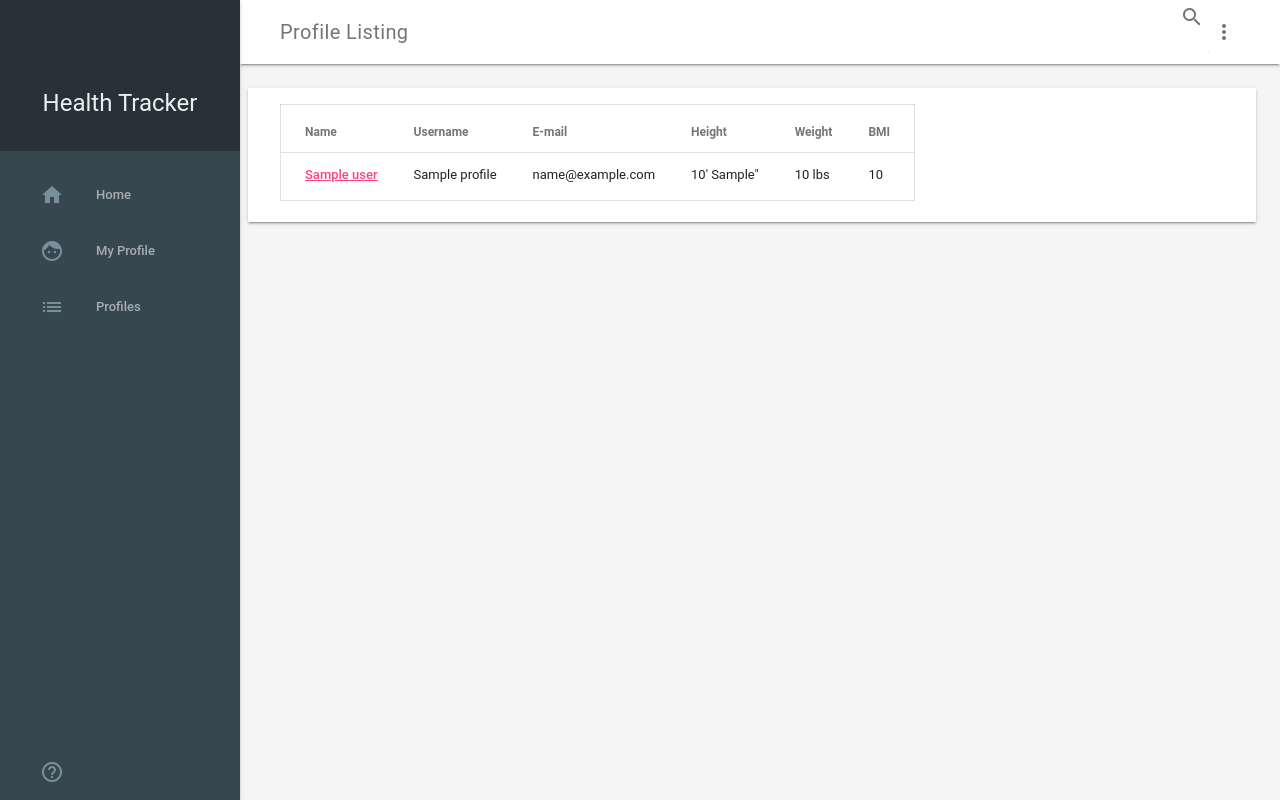
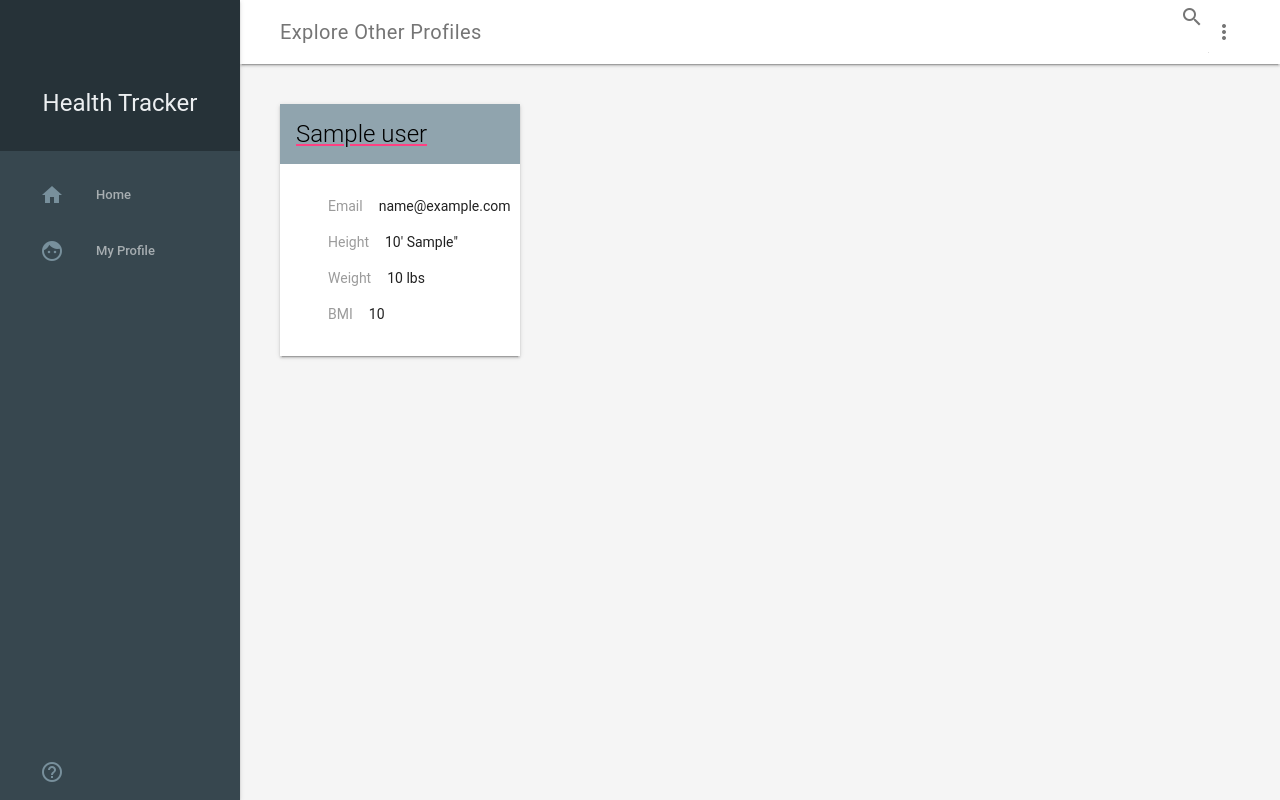
Before and after one commit to trumpet2012/health_tracker, a Django app: template health_records/templates/health_records/profile_listing.html in a window 1280 px wide. Run offline with Django 3.2, Linux system fonts and the light colour scheme; the template is opened without the code that fills it: most values are stand-ins (such as "Sample title", 1, 10 or a date in 2020); some libraries are stand-ins or nearby versions.

Commit message:
Replaced home page with the profile listing page. Updated the profile listing page to use cards instead of being a table.

```diff
--- a/health_records/templates/health_records/profile_listing.html
+++ b/health_records/templates/health_records/profile_listing.html
@@ -1,51 +1,67 @@
 {% extends 'base.html' %}
 
 {% block content_title %}
-    Profile Listing
+    Explore Other Profiles
 {% endblock %}
 
 {% block content %}
-    <div class="mdl-shadow--2dp mdl-color--white mdl-cell--12-col">
-        <div class="mdl-layout__content health-cell">
-            {% if object_list %}
-                <table class="mdl-data-table mdl-js-data-table">
-                    <thead>
-                    <tr>
-                        <th class="mdl-data-table__cell--non-numeric">Name</th>
-                        <th class="mdl-data-table__cell--non-numeric">Username</th>
-                        <th class="mdl-data-table__cell--non-numeric">E-mail</th>
-                        <th class="mdl-data-table__cell--non-numeric">Height</th>
-                        <th class="mdl-data-table__cell--non-numeric">Weight</th>
-                        <th class="mdl-data-table__cell--non-numeric">BMI</th>
-                    </tr>
-                    </thead>
-                    <tbody>
-                    {% for profile in object_list %}
-                        <tr>
-                            <td class="mdl-data-table__cell--non-numeric"><a href="{% url 'profile_page' profile.pk %}">{{ profile.user.get_full_name }}</a></td>
-                            <td class="mdl-data-table__cell--non-numeric">{{ profile }}</td>
-                            <td class="mdl-data-table__cell--non-numeric">{{ profile.user.email }}</td>
-                            {% with profile.height_in_feet_and_inches as height %}
-                                <td class="mdl-data-table__cell--non-numeric">{{ height.0 }}' {{ height.1 }}"</td>
-                            {% endwith %}
-                            <td class="mdl-data-table__cell--non-numeric">{{ profile.weight }} lbs</td>
-                            <td class="mdl-data-table__cell--non-numeric">{{ profile.calculate_bmi | floatformat }}</td>
-                        </tr>
-                    {% endfor %}
-                    </tbody>
-                </table>
+        {% if object_list %}
+                {% for profile in object_list %}
+                    <div class="mdl-shadow--2dp mdl-color--white mdl-cell--3-col profile-block">
+                        <a href="{% url 'profile_page' profile.pk %}">
+                            <div class="mdl-card__title mdl-color--blue-grey-300">
+                                <div class="mdl-card__title-text">
+                                    {{ profile.user.get_full_name }}
+                                </div>
+                            </div>
+                        </a>
+                        <div class="health-cell">
+                            <div class="stat-block">
+                                <div class="profile-stat">
+                                    <div class="profile-stat--key">Email</div>
+                                    <div class="profile-stat--value">{{ profile.email|default:"Not Available" }}</div>
+                                </div>
+                                <div class="profile-stat">
+                                    <div class="profile-stat--key">Height</div>
+                                    {% with profile.height_in_feet_and_inches as height %}
+                                        <div class="profile-stat--value">{{ height.0 }}' {{ height.1 }}"</div>
+                                    {% endwith %}
+                                </div>
+                                <div class="profile-stat">
+                                    <div class="profile-stat--key">Weight</div>
+                                    <div class="profile-stat--value">{{ profile.records.last.weight|default_if_none:"Not added yet." }} lbs
+                                    </div>
+                                </div>
+                                <div class="profile-stat">
+                                    <div class="profile-stat--key">
+                                        BMI
+                                    </div>
+                                    <div class="profile-stat--value">
+                                        {{ profile.calculate_bmi|floatformat }}
+                                    </div>
+                                </div>
+                            </div>
+                            {% if is_user %}
+                            <a href="{% url 'create_record' profile.pk %}"
+                               class="mdl-button mdl-js-button mdl-button--raised mdl-js-ripple-effect mdl-button--primary update-button">
+                                Add health record
+                            </a>
+                            {% endif %}
+                        </div>
+                    </div>
+                {% endfor %}
             {% else %}
                 <p>There were no profiles found with that name, email, or username.</p>
             {% endif %}
 
             {% if is_paginated %}
-                <div class="pagination" style="width: 500px;">
+                <div class="pagination">
                     <table style="margin:0 auto">
                     <span class="page-links">
                     <tr>
                         <td class="mdl-data-table__cell--non-numeric" style="width: 100px">
                             {% if page_obj.has_previous %}
-                                <a href="/records/all?page={{ page_obj.previous_page_number }}">previous</a>
+                                <a href="{% url 'index' %}?page={{ page_obj.previous_page_number }}">previous</a>
                             {% endif %}
                         </td>
                         <td class="mdl-data-table__cell--non-numeric" style="width: 100px">
@@ -55,7 +71,7 @@
                         </td>
                         <td class="mdl-data-table__cell--non-numeric" style="width: 100px">
                             {% if page_obj.has_next %}
-                                <a href="/records/all?page={{ page_obj.next_page_number }}">next</a>
+                                <a href="{% url 'index' %}?page={{ page_obj.next_page_number }}">next</a>
                             {% endif %}
                         </td>
                     </tr>
--- a/health_records/urls.py
+++ b/health_records/urls.py
@@ -5,7 +5,6 @@ from .views import ProfileListing
 from health_records import views
 
 urlpatterns = [
-    url('^all/$', ProfileListing.as_view(), name='profile_listing'),
     url('^profile/(?P<profile_id>\d+)/$', views.profile_page, name='profile_page'),
     url('^profile/', views.profile, name='profile'),
     url('^search/(?P<search_string>.*)$', views.search, name='search'),
--- a/health_records/views.py
+++ b/health_records/views.py
@@ -1,5 +1,4 @@
 from django.views.generic import ListView
-from django.contrib.auth.models import User
 from django.core.urlresolvers import reverse
 from django.shortcuts import render_to_response
 from django.http import HttpResponse, HttpResponseRedirect, JsonResponse
--- a/health_tracker/urls.py
+++ b/health_tracker/urls.py
@@ -17,12 +17,12 @@ from django.conf.urls import include, url
 from django.contrib import admin
 
 from health_records import urls as records_urls
+from health_records.views import ProfileListing
 
-from .views import IndexView
 from .serializers import HealthProfileViewSet
 
 urlpatterns = [
-    url(r'^$', IndexView.as_view(), name='index'),
+    url(r'^$', ProfileListing.as_view(), name='index'),
     url(r'^admin/', include(admin.site.urls)),
     url(r'^records/', include(records_urls)),
     url(r'^api-auth/', include('rest_framework.urls', namespace='rest_framework')),
--- a/static/css/health_styles.css
+++ b/static/css/health_styles.css
@@ -85,3 +85,8 @@ nav, nav .nav-wrapper i, nav a.button-collapse, nav a.button-collapse i {
     font-size: 1.3em;
     padding: 0 6px;
 }
+
+.pagination {
+    width: 100% !important;
+    margin: 8px 24px;
+}
--- a/templates/base.html
+++ b/templates/base.html
@@ -54,9 +54,6 @@
                     class="mdl-color-text--blue-grey-400 material-icons" role="presentation">home</i>Home</a>
             <a class="mdl-navigation__link" href="{% url 'profile' %}"><i
                     class="mdl-color-text--blue-grey-400 material-icons" role="presentation">face</i>My Profile</a>
-            <a class="mdl-navigation__link" href="{% url 'profile_listing' %}"><i
-                    class="mdl-color-text--blue-grey-400 material-icons" role="presentation">list</i>Profiles</a>
-
             <div class="mdl-layout-spacer"></div>
             <a class="mdl-navigation__link" href=""><i class="mdl-color-text--blue-grey-400 material-icons"
                                                        role="presentation">help_outline</i><span class="visuallyhidden">Help</span></a>
```
